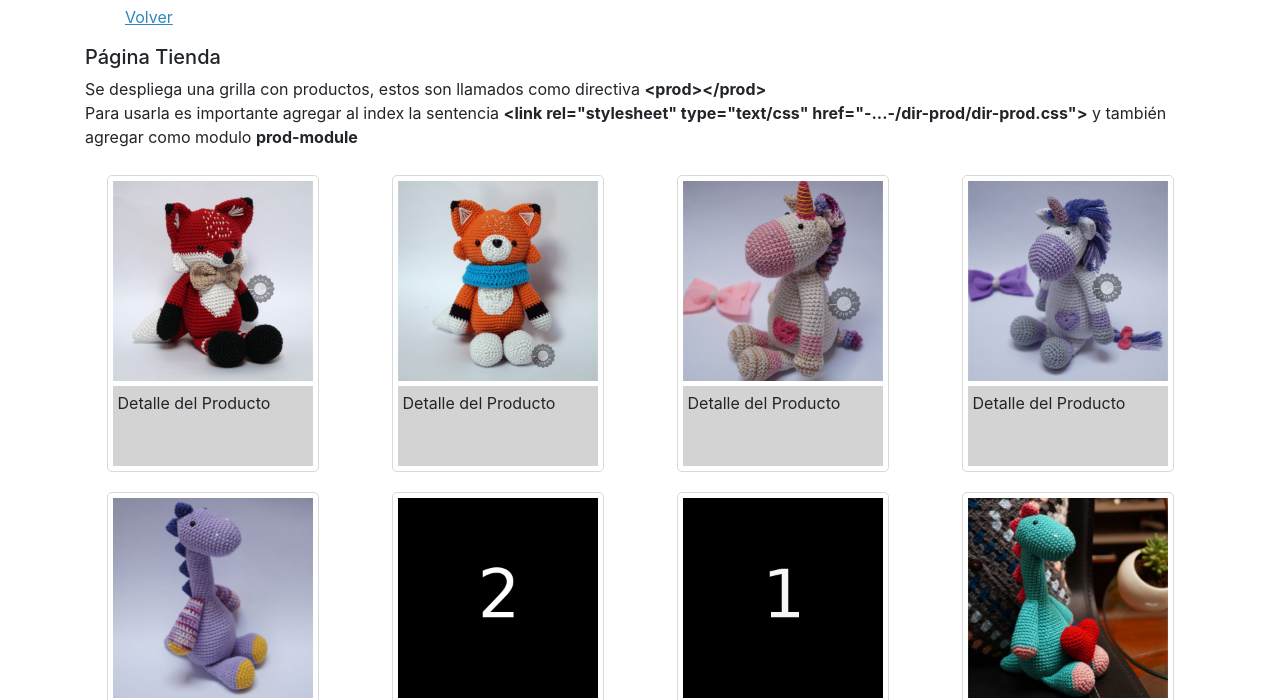
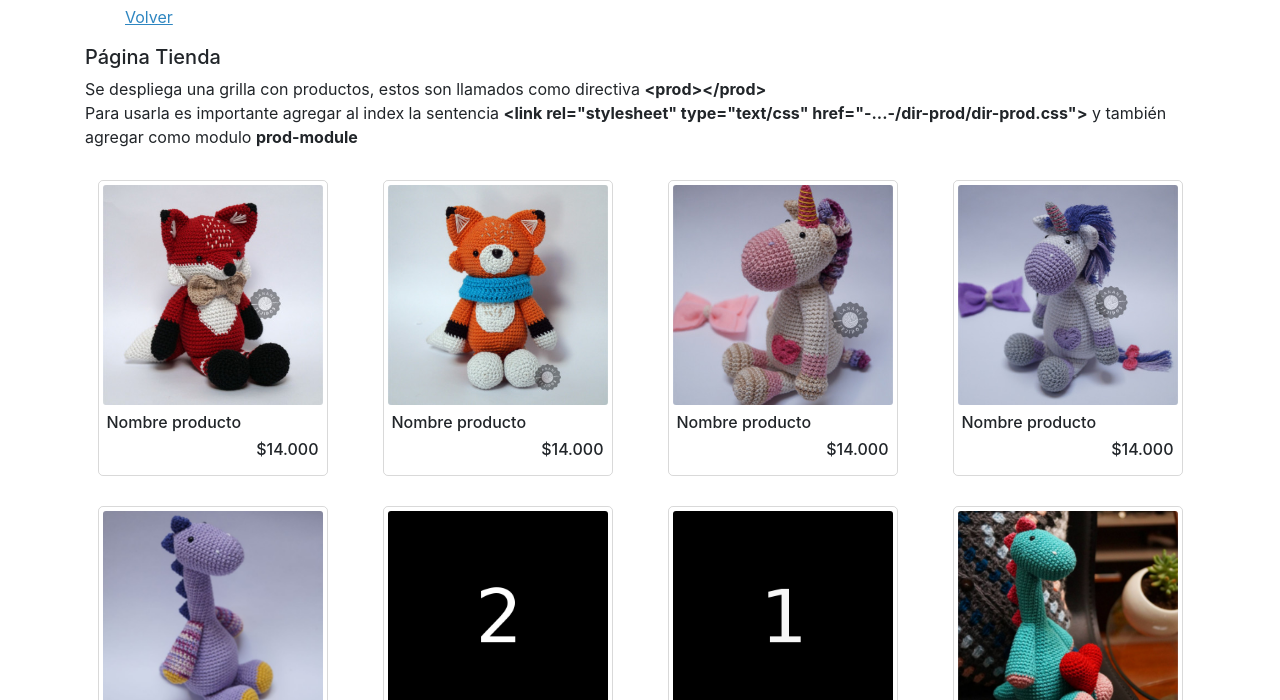
Before and after one commit to csuarezchacon/tito-toolkit, a website: page index.html at #/store in a window 1280 px wide. Both pictures are taken after a click on the item "Tienda". Shown: the part 51-751 px from the top of the page. Drawn offline with nearby package versions, Linux system fonts and the light colour scheme; some packages are replaced by stand-ins of ours.

Commit message:
mejoras product

```diff
--- a/www/directive/prod/prod.css
+++ b/www/directive/prod/prod.css
@@ -1,24 +1,25 @@
 .item-area {
 	border-radius: 5px;
 	border: 1px solid rgba(0,0,0,0.15);
-	margin: 10px auto; /*permite centrar el contenido del div*/
-	padding: 5px;
-	width: 212px;
+	margin: 15px auto; /*permite centrar el contenido del div*/
+	padding: 4px;
+	width: 230px;
+	cursor: pointer;
 }
 
 .item-bottom {
-	margin: 5px 0 0 0;
-	padding: 5px;
-	background-color: lightgrey;
-	height: 80px
+	border-radius: 3px;
+	margin: 4px 0 0 0;
+	padding: 4px;
 }
 
 .item-image {
 	background-repeat: no-repeat;
 	background-size: 100% 100%;
-	height: 200px;
+	border-radius: 3px;
+	height: 220px;
 	margin: 0 auto; /*permite centrar el contenido del div*/
-	width: 200px;
+	width: 220px;
 }
 
 .item-top {
--- a/www/directive/prod/prod.html
+++ b/www/directive/prod/prod.html
@@ -3,6 +3,7 @@
 		<div class="item-image" ng-style="vmProd.product"></div>
 	</div>
 	<div class="item-bottom">
-		Detalle del Producto
+		<h6>Nombre producto</h6>
+		<h6 class="text-right">$14.000</h6>
 	</div>
 </div>
--- a/www/pages/store/store.html
+++ b/www/pages/store/store.html
@@ -10,7 +10,7 @@
 	Para usarla es importante agregar al index la sentencia <b>&lt;link rel="stylesheet" type="text/css" href="-...-/dir-prod/dir-prod.css"&gt;</b> y también agregar como modulo <b>prod-module</b></p>
 
 	<div class="row">
-		<div class="col-12 col-sm-6 col-md-4 col-lg-3 col-xl-3" ng-repeat="product in vmStore.products.list">
+		<div class="col-12 col-sm-6 col-md-6 col-lg-4 col-xl-3" ng-repeat="product in vmStore.products.list">
 			<prod product="product"></prod>
 		</div>
 	</div>
```
